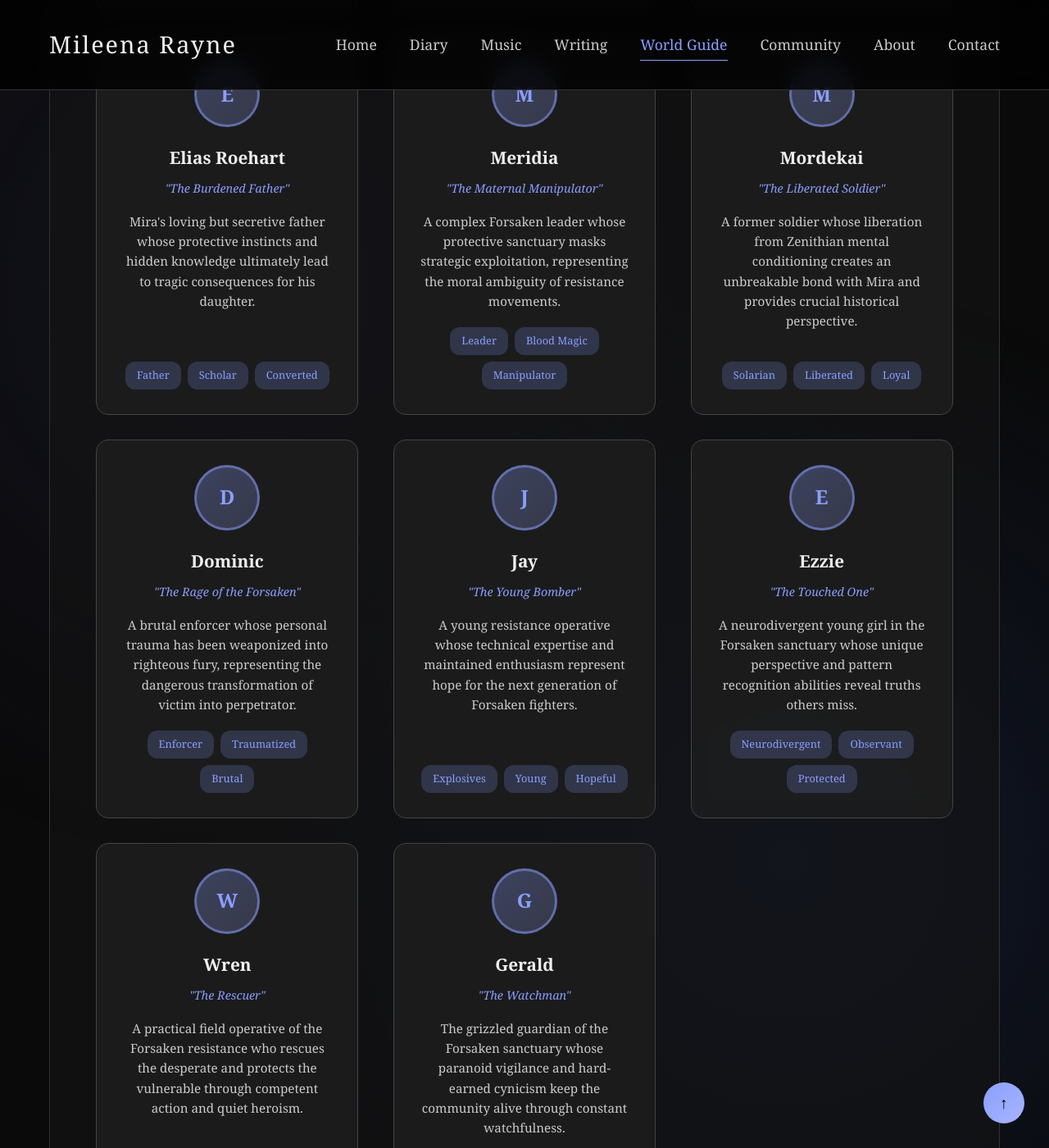
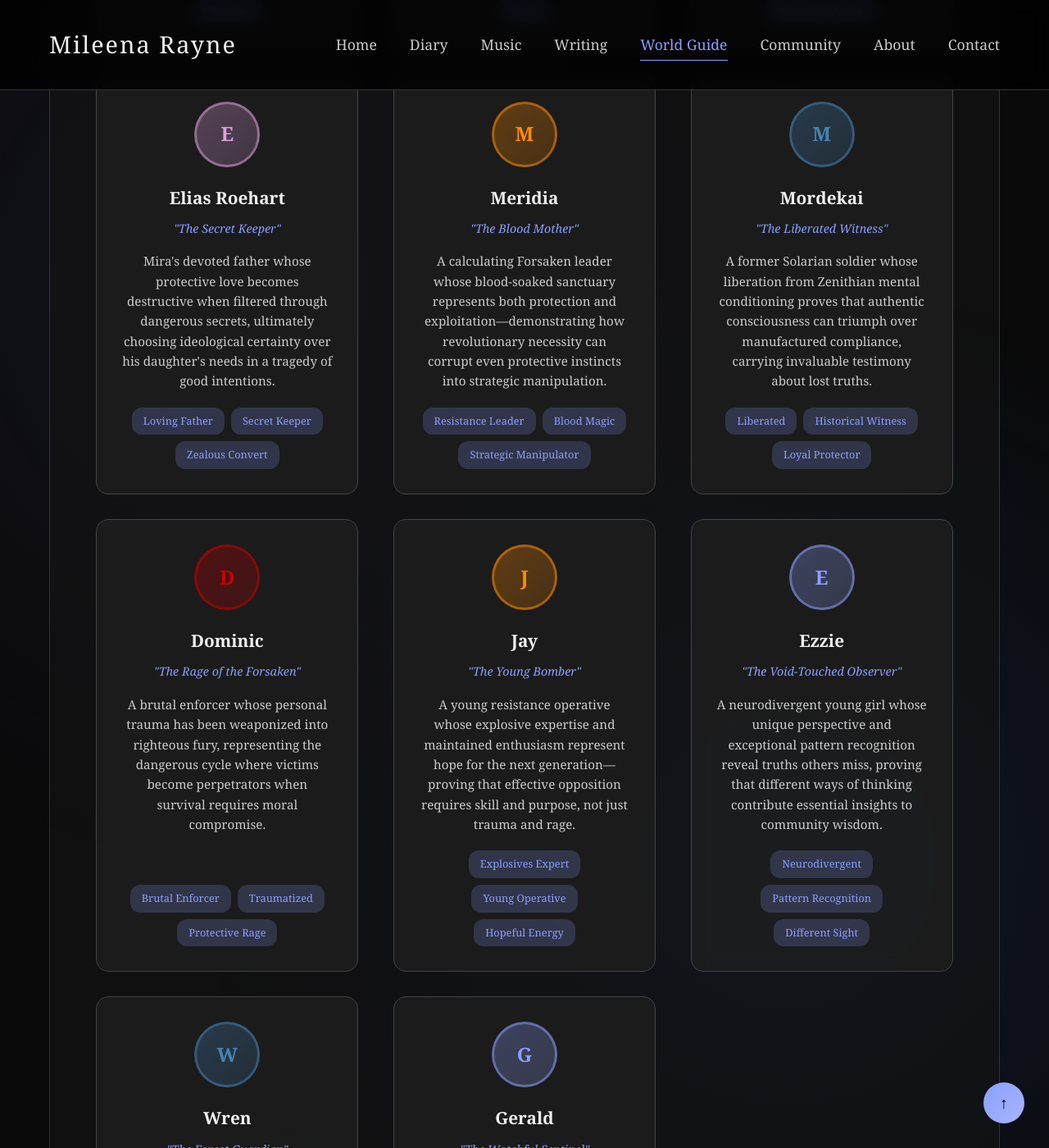
Before and after one commit to Mileena28/Mileena28.github.io, a Jekyll site: the page built from world-guide/characters/index.html, in a window 1280 px wide and 1400 px high, scrolled down 2561 px. Shown: the whole window at 82% size. Built offline with Jekyll 4.4.1, drawn with Linux system fonts in a browser that asks for light colours; some of the changed text lies outside the part shown.

Commit message:
Update index.html

```diff
--- a/world-guide/characters/index.html
+++ b/world-guide/characters/index.html
@@ -348,7 +348,7 @@ image: "/assets/images/world-guide-characters.jpg"
             </div>
         </div>
 
-        <!-- The Chosen Characters -->
+<!-- The Chosen Characters -->
         <div class="book-section">
             <h2 class="book-title">Blood of the Wild Gods: The Chosen</h2>
             <p class="book-description">Five years after The Silence, new voices emerge in a world learning to breathe again - chosen ones and companions bound together by fate.</p>
@@ -357,9 +357,9 @@ image: "/assets/images/world-guide-characters.jpg"
                 <a href="/world-guide/characters/mira-roehart.html" class="character-card protagonist">
                     <div class="character-avatar">M</div>
                     <div class="character-name">Mira Roehart</div>
-                    <div class="character-title">"The Violet-Eyed"</div>
+                    <div class="character-title">"The Void-Touched"</div>
                     <div class="character-preview">
-                        A half-Nimwe protagonist struggling with identity, trauma, and the transformative power of maternal love while learning to use her void powers to free others from mental manipulation.
+                        A half-Nimwe woman whose journey from powerless victim to conscious liberator demonstrates that authentic power lies not in choosing extremes, but in refusing to let trauma define you while using void abilities to free others from mental chains.
                     </div>
                     <div class="character-tags">
                         <div class="character-tag">Half-Nimwe</div>
@@ -368,16 +368,16 @@ image: "/assets/images/world-guide-characters.jpg"
                     </div>
                 </a>
 
-                <a href="/world-guide/characters/katalina-petari.html" class="character-card">
+                <a href="/world-guide/characters/katalina-petari.html" class="character-card tragic">
                     <div class="character-avatar">K</div>
                     <div class="character-name">Katalina (Kat) Petari</div>
                     <div class="character-title">"The Lost Soul-Sister"</div>
                     <div class="character-preview">
-                        Mira's beloved best friend whose tragic transformation from gentle artist to zealous convert explores the devastating cost of extremism on human relationships.
+                        Mira's beloved best friend whose heartbreaking transformation from gentle artist to zealous missionary reveals how extremist movements exploit the most loving hearts and corrupt beautiful virtues into tools of separation.
                     </div>
                     <div class="character-tags">
                         <div class="character-tag">Lost Friend</div>
-                        <div class="character-tag">Converted</div>
+                        <div class="character-tag">Zealous Convert</div>
                         <div class="character-tag">Tragic</div>
                     </div>
                 </a>
@@ -385,126 +385,126 @@ image: "/assets/images/world-guide-characters.jpg"
                 <a href="/world-guide/characters/lucien-altheris.html" class="character-card antagonist">
                     <div class="character-avatar">L</div>
                     <div class="character-name">Lucien Altheris</div>
-                    <div class="character-title">"The Corrupted Divine"</div>
+                    <div class="character-title">"The False Light"</div>
                     <div class="character-preview">
-                        A Vaelari antagonist whose supernatural beauty masks profound corruption, representing the intersection of divine power, racial supremacy, and religious extremism.
+                        A Vaelari whose divine beauty and supernatural charisma mask the most insidious evil—corruption that wears the mask of righteousness while using celestial powers to systematically abuse those who cannot resist his authority.
                     </div>
                     <div class="character-tags">
                         <div class="character-tag">Vaelari</div>
-                        <div class="character-tag">Abuser</div>
-                        <div class="character-tag">Divine Light</div>
+                        <div class="character-tag">Corrupted Divine</div>
+                        <div class="character-tag">Systematic Abuser</div>
                     </div>
                 </a>
 
-                <a href="/world-guide/characters/elias-roehart.html" class="character-card">
+                <a href="/world-guide/characters/elias-roehart.html" class="character-card tragic">
                     <div class="character-avatar">E</div>
                     <div class="character-name">Elias Roehart</div>
-                    <div class="character-title">"The Burdened Father"</div>
+                    <div class="character-title">"The Secret Keeper"</div>
                     <div class="character-preview">
-                        Mira's loving but secretive father whose protective instincts and hidden knowledge ultimately lead to tragic consequences for his daughter.
+                        Mira's devoted father whose protective love becomes destructive when filtered through dangerous secrets, ultimately choosing ideological certainty over his daughter's needs in a tragedy of good intentions.
                     </div>
                     <div class="character-tags">
-                        <div class="character-tag">Father</div>
-                        <div class="character-tag">Scholar</div>
-                        <div class="character-tag">Converted</div>
+                        <div class="character-tag">Loving Father</div>
+                        <div class="character-tag">Secret Keeper</div>
+                        <div class="character-tag">Zealous Convert</div>
                     </div>
                 </a>
 
-                <a href="/world-guide/characters/meridia.html" class="character-card">
+                <a href="/world-guide/characters/meridia.html" class="character-card catalyst">
                     <div class="character-avatar">M</div>
                     <div class="character-name">Meridia</div>
-                    <div class="character-title">"The Maternal Manipulator"</div>
+                    <div class="character-title">"The Blood Mother"</div>
                     <div class="character-preview">
-                        A complex Forsaken leader whose protective sanctuary masks strategic exploitation, representing the moral ambiguity of resistance movements.
+                        A calculating Forsaken leader whose blood-soaked sanctuary represents both protection and exploitation—demonstrating how revolutionary necessity can corrupt even protective instincts into strategic manipulation.
                     </div>
                     <div class="character-tags">
-                        <div class="character-tag">Leader</div>
+                        <div class="character-tag">Resistance Leader</div>
                         <div class="character-tag">Blood Magic</div>
-                        <div class="character-tag">Manipulator</div>
+                        <div class="character-tag">Strategic Manipulator</div>
                     </div>
                 </a>
 
-                <a href="/world-guide/characters/mordekai.html" class="character-card">
+                <a href="/world-guide/characters/mordekai.html" class="character-card protector">
                     <div class="character-avatar">M</div>
                     <div class="character-name">Mordekai</div>
-                    <div class="character-title">"The Liberated Soldier"</div>
+                    <div class="character-title">"The Liberated Witness"</div>
                     <div class="character-preview">
-                        A former soldier whose liberation from Zenithian mental conditioning creates an unbreakable bond with Mira and provides crucial historical perspective.
+                        A former Solarian soldier whose liberation from Zenithian mental conditioning proves that authentic consciousness can triumph over manufactured compliance, carrying invaluable testimony about lost truths.
                     </div>
                     <div class="character-tags">
-                        <div class="character-tag">Solarian</div>
                         <div class="character-tag">Liberated</div>
-                        <div class="character-tag">Loyal</div>
+                        <div class="character-tag">Historical Witness</div>
+                        <div class="character-tag">Loyal Protector</div>
                     </div>
                 </a>
 
-                <a href="/world-guide/characters/dominic.html" class="character-card">
+                <a href="/world-guide/characters/dominic.html" class="character-card antagonist">
                     <div class="character-avatar">D</div>
                     <div class="character-name">Dominic</div>
                     <div class="character-title">"The Rage of the Forsaken"</div>
                     <div class="character-preview">
-                        A brutal enforcer whose personal trauma has been weaponized into righteous fury, representing the dangerous transformation of victim into perpetrator.
+                        A brutal enforcer whose personal trauma has been weaponized into righteous fury, representing the dangerous cycle where victims become perpetrators when survival requires moral compromise.
                     </div>
                     <div class="character-tags">
-                        <div class="character-tag">Enforcer</div>
+                        <div class="character-tag">Brutal Enforcer</div>
                         <div class="character-tag">Traumatized</div>
-                        <div class="character-tag">Brutal</div>
+                        <div class="character-tag">Protective Rage</div>
                     </div>
                 </a>
 
-                <a href="/world-guide/characters/jay.html" class="character-card">
+                <a href="/world-guide/characters/jay.html" class="character-card catalyst">
                     <div class="character-avatar">J</div>
                     <div class="character-name">Jay</div>
                     <div class="character-title">"The Young Bomber"</div>
                     <div class="character-preview">
-                        A young resistance operative whose technical expertise and maintained enthusiasm represent hope for the next generation of Forsaken fighters.
+                        A young resistance operative whose explosive expertise and maintained enthusiasm represent hope for the next generation—proving that effective opposition requires skill and purpose, not just trauma and rage.
                     </div>
                     <div class="character-tags">
-                        <div class="character-tag">Explosives</div>
-                        <div class="character-tag">Young</div>
-                        <div class="character-tag">Hopeful</div>
+                        <div class="character-tag">Explosives Expert</div>
+                        <div class="character-tag">Young Operative</div>
+                        <div class="character-tag">Hopeful Energy</div>
                     </div>
                 </a>
 
                 <a href="/world-guide/characters/ezzie.html" class="character-card">
                     <div class="character-avatar">E</div>
                     <div class="character-name">Ezzie</div>
-                    <div class="character-title">"The Touched One"</div>
+                    <div class="character-title">"The Void-Touched Observer"</div>
                     <div class="character-preview">
-                        A neurodivergent young girl in the Forsaken sanctuary whose unique perspective and pattern recognition abilities reveal truths others miss.
+                        A neurodivergent young girl whose unique perspective and exceptional pattern recognition reveal truths others miss, proving that different ways of thinking contribute essential insights to community wisdom.
                     </div>
                     <div class="character-tags">
                         <div class="character-tag">Neurodivergent</div>
-                        <div class="character-tag">Observant</div>
-                        <div class="character-tag">Protected</div>
+                        <div class="character-tag">Pattern Recognition</div>
+                        <div class="character-tag">Different Sight</div>
                     </div>
                 </a>
 
-                <a href="/world-guide/characters/wren.html" class="character-card">
+                <a href="/world-guide/characters/wren.html" class="character-card protector">
                     <div class="character-avatar">W</div>
                     <div class="character-name">Wren</div>
-                    <div class="character-title">"The Rescuer"</div>
+                    <div class="character-title">"The Forest Guardian"</div>
                     <div class="character-preview">
-                        A practical field operative of the Forsaken resistance who rescues the desperate and protects the vulnerable through competent action and quiet heroism.
+                        A practical field operative whose competence in dangerous situations and unwavering protective instincts embody the quiet heroism of those who risk everything to rescue the desperate.
                     </div>
                     <div class="character-tags">
+                        <div class="character-tag">Field Operative</div>
                         <div class="character-tag">Rescuer</div>
-                        <div class="character-tag">Field Operative</div>
-                        <div class="character-tag">Practical</div>
+                        <div class="character-tag">Quiet Heroism</div>
                     </div>
                 </a>
 
                 <a href="/world-guide/characters/gerald.html" class="character-card">
                     <div class="character-avatar">G</div>
                     <div class="character-name">Gerald</div>
-                    <div class="character-title">"The Watchman"</div>
+                    <div class="character-title">"The Watchful Sentinel"</div>
                     <div class="character-preview">
-                        The grizzled guardian of the Forsaken sanctuary whose paranoid vigilance and hard-earned cynicism keep the community alive through constant watchfulness.
+                        The grizzled guardian whose paranoid vigilance and hard-earned cynicism keep the sanctuary alive through constant watchfulness—bearing the burden of eternal suspicion so others can sleep safely.
                     </div>
                     <div class="character-tags">
-                        <div class="character-tag">Guardian</div>
-                        <div class="character-tag">Paranoid</div>
-                        <div class="character-tag">Cynical</div>
+                        <div class="character-tag">Paranoid Guardian</div>
+                        <div class="character-tag">Old Guard</div>
+                        <div class="character-tag">Eternal Vigilance</div>
                     </div>
                 </a>
             </div>
```
